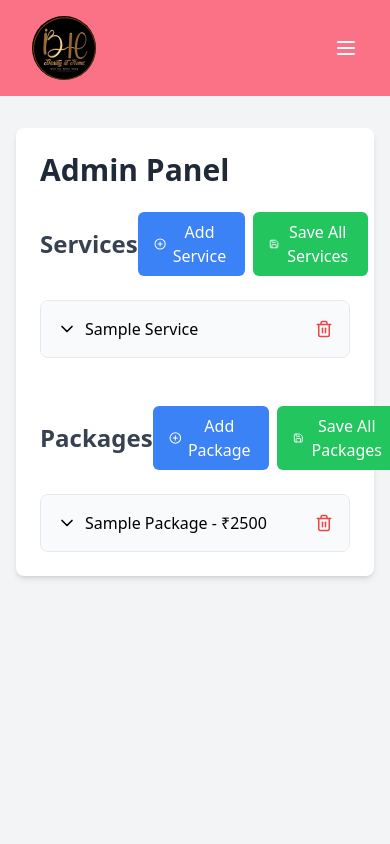
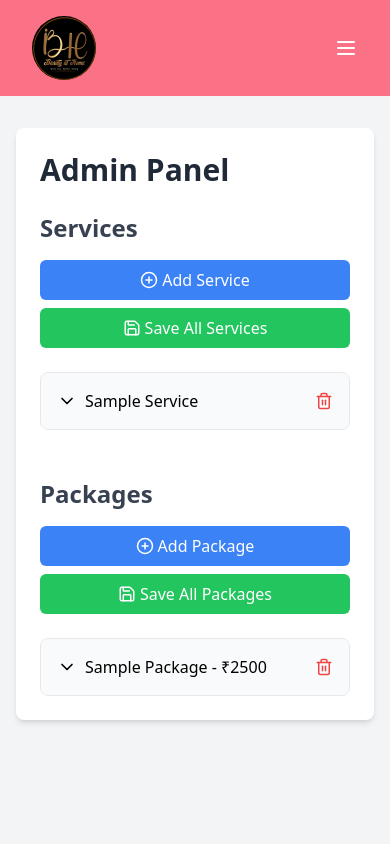
Before and after one commit to aksh10patil/beauty-app-v3, a React (Vite) app in the folder frontend/: page /adminbeauty12 in a window 390 px wide. Shown: the top 844 px of the page. Built offline with nearby package versions, Linux system fonts and the light colour scheme; a web font is replaced by a local one.

Commit message:
adminpanel

```diff
--- a/frontend/src/pages/AdminPanel.jsx
+++ b/frontend/src/pages/AdminPanel.jsx
@@ -370,19 +370,19 @@ const AdminPanel = () => {
 
             {/* Services Section */}
                   <div className="mb-12">
-              <div className="flex justify-between items-center mb-6">
+                  <div className="flex flex-col sm:flex-row sm:justify-between sm:items-center gap-4 mb-6">
             <h2 className="text-2xl font-bold text-gray-700">Services</h2>
-                <div className="flex space-x-2">
+            <div className="flex flex-col sm:flex-row gap-2">
               <button
                 onClick={addService}
-                    className="bg-blue-500 text-white px-4 py-2 rounded-md flex items-center hover:bg-blue-600 transition"
+                className="bg-blue-500 text-white px-4 py-2 rounded-md flex items-center justify-center hover:bg-blue-600 transition w-full sm:w-auto"
               >
                 <PlusCircle size={18} className="mr-1" />
                 Add Service
               </button>
               <button
                 onClick={saveServices}
-                    className="bg-green-500 text-white px-4 py-2 rounded-md flex items-center hover:bg-green-600 transition"
+                className="bg-green-500 text-white px-4 py-2 rounded-md flex items-center justify-center hover:bg-green-600 transition w-full sm:w-auto"
               >
                 <Save size={18} className="mr-1" />
                 Save All Services
@@ -529,19 +529,19 @@ const AdminPanel = () => {
 
             {/* Packages Section */}
             <div>
-              <div className="flex justify-between items-center mb-6">
+            <div className="flex flex-col sm:flex-row sm:justify-between sm:items-center gap-4 mb-6">
       <h2 className="text-2xl font-bold text-gray-700">Packages</h2>
-                <div className="flex space-x-2">
+      <div className="flex flex-col sm:flex-row gap-2">
         <button
           onClick={addPackage}
-                    className="bg-blue-500 text-white px-4 py-2 rounded-md flex items-center hover:bg-blue-600 transition"
+          className="bg-blue-500 text-white px-4 py-2 rounded-md flex items-center justify-center hover:bg-blue-600 transition w-full sm:w-auto"
         >
           <PlusCircle size={18} className="mr-1" />
           Add Package
         </button>
         <button
           onClick={savePackages}
-                    className="bg-green-500 text-white px-4 py-2 rounded-md flex items-center hover:bg-green-600 transition"
+          className="bg-green-500 text-white px-4 py-2 rounded-md flex items-center justify-center hover:bg-green-600 transition w-full sm:w-auto"
         >
           <Save size={18} className="mr-1" />
           Save All Packages
```
Lines whose indentation alone changed are shown as unchanged.
